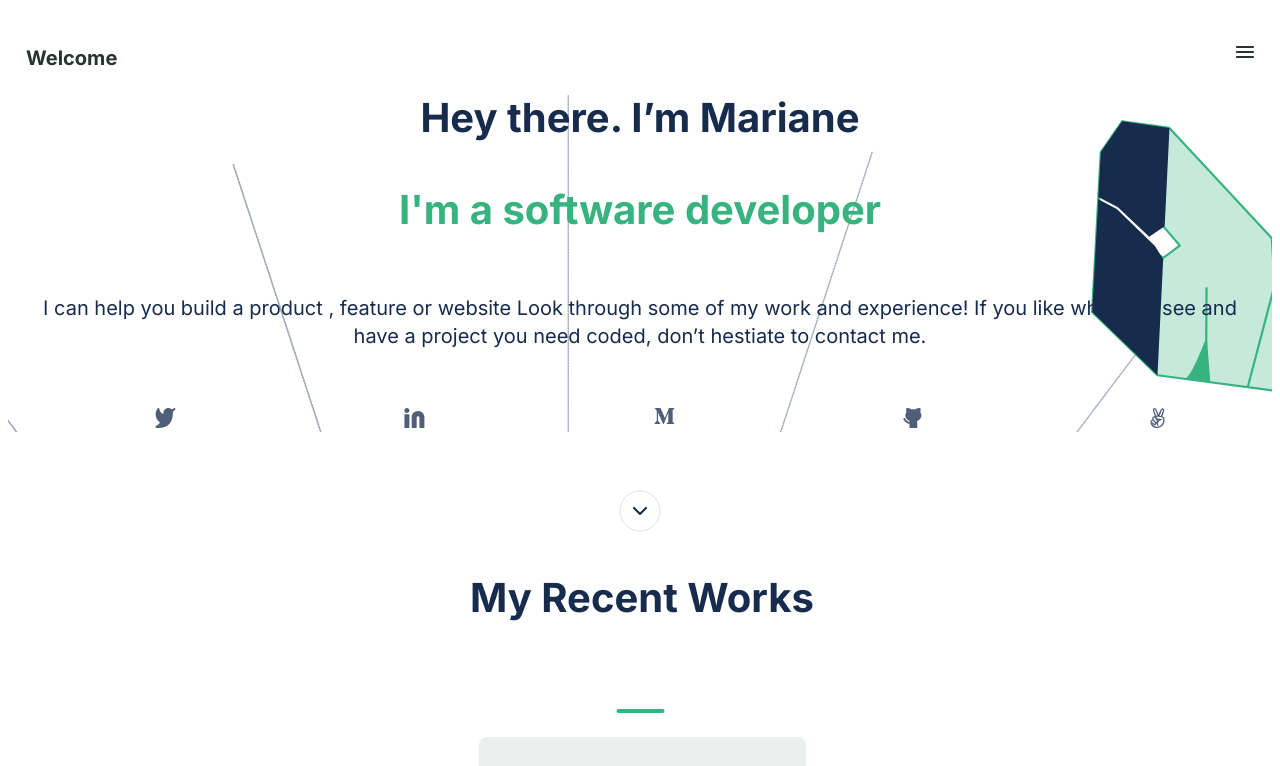
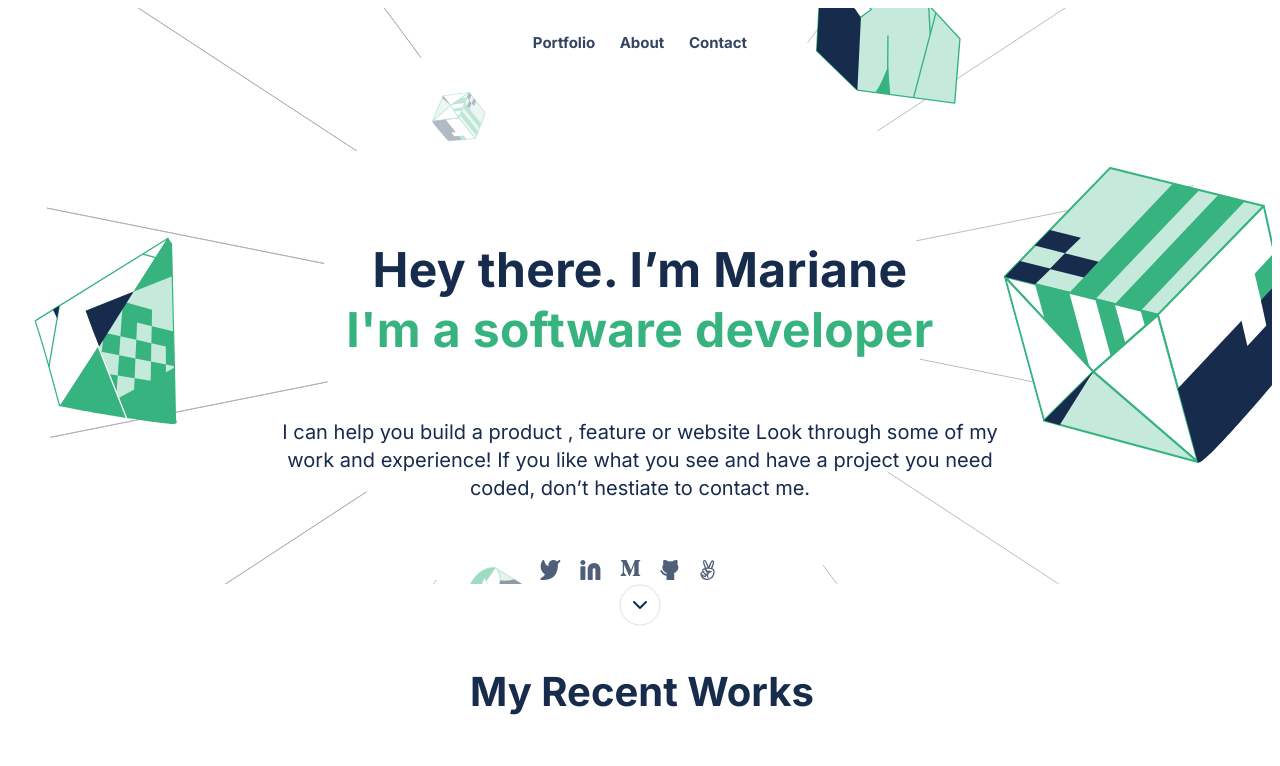
Before and after one commit to Draxeytina/react-portfolio, a plain HTML site: page index.html in a window 1280 px wide. Shown: the top 766 px of the page. Drawn offline with Linux system fonts and the light colour scheme.

Commit message:
Add desktop version to first page

```diff
--- a/index.html
+++ b/index.html
@@ -10,11 +10,21 @@
     <link href="https://fonts.googleapis.com/css2?family=Inter:wght@400;700&display=swap" rel="stylesheet">    <title>Portfolio</title>
 </head>
 <body>
+    <section class="desktop-header">
         <header class="main-header">
             <nav class="navbar-header">
                 <ul>
                     <li><p class="welcome-text">Welcome</p></li>
                     <li><img class="burger" src="/images/Union.svg" alt=""></li>
+                </ul>
+            </nav>
+        </header>
+        <header class="desktop-main-header">
+            <nav class="desktop-navbar-header">
+                <ul>
+                    <li><p class="desktop-navbar-header">Portfolio</p></li>
+                    <li><p class="desktop-navbar-header">About</p></li>
+                    <li><p class="desktop-navbar-header">Contact</p></li>
                 </ul>
             </nav>
         </header>
@@ -42,6 +52,7 @@
                     <a><img src="/images/angellist.svg" alt=""></a>
                 </li>
             </ul>
+        </section>
     </section>
     <section class="works">
         <a class="normal-button">
--- a/styles.css
+++ b/styles.css
@@ -15,7 +15,6 @@
   right: 0;
   top: 44px;
   bottom: 0;
-  height: 48px;
 }
 
 .navbar-header ul {
@@ -91,6 +90,11 @@
   margin: 58px 107.42px;
   justify-content: space-between;
   list-style: none;
+}
+
+.social-media ul {
+  width: 40px;
+  height: 40px;
 }
 
 .normal-button {
@@ -417,3 +421,102 @@
 .highlight:hover {
   background-color: rgb(6, 6, 41) !important;
 }
+
+@media (min-width:600px) {
+
+  .desktop-header {
+    background-image: url("/images/Header-llustration-desktop.svg");
+    background-repeat: no-repeat;
+    background-size: cover;
+  }
+
+  .desktop-main-header {
+    height: 72px;
+  }
+
+  .main-header {
+    visibility: hidden;
+  }
+
+  .about-heading1 {
+    margin-top: 0px;
+  }
+
+  .desktop-navbar-header ul {
+    display: grid;
+    grid-template-columns: 87px 69px 83px;
+    padding: 10px 12px;
+    list-style: none;
+    margin: 0px 8px;
+    justify-content: center;
+    font-family: 'Inter';
+    font-style: normal;
+    font-weight: 600;
+    font-size: 15px;
+    line-height: 20px;
+    color: #344563;
+    text-align: center;
+  }
+
+  .about-container {
+    background-image: none;
+  }
+
+  .about-heading1 {
+    font-family: 'Inter', sans-serif;
+    font-style: normal;
+    font-weight: 800;
+    font-size: 48px;
+    line-height: 60px;
+    text-align: center;
+    letter-spacing: 0.37px;
+    margin: 0px;
+    margin-top: 160px;
+  }
+
+  .about-heading2 {
+    font-family: 'Inter', sans-serif;
+    font-style: normal;
+    font-weight: 800;
+    font-size: 48px;
+    line-height: 60px;
+    text-align: center;
+    letter-spacing: 0.37px;
+    margin: 0px;
+    bottom: 0px;
+  }
+
+  .about-text {
+    max-width: 820px;
+    font-family: 'Inter';
+    font-style: normal;
+    font-weight: 400;
+    font-size: 20px;
+    text-align: center;
+    color: #172B4D;
+    display: flex;
+    justify-items:center;
+    padding-left: 260px;
+    padding-right: 260px;
+    margin-top: 24px;
+  }
+
+  .social-media {
+    display: grid;
+    grid-template-columns: 40px 40px 40px 40px 40px;
+     margin: 0px;
+    padding: 0px;
+    justify-content: center;
+  }
+}
+
+@media (max-width:600px) {
+  .desktop-header {
+    background-image: none;
+  }
+
+  .desktop-navbar-header {
+    display: none;
+  }
+
+}
```
Also changed, not shown: images/Header-llustration-desktop.svg (added). Lines whose indentation alone changed are shown as unchanged.
